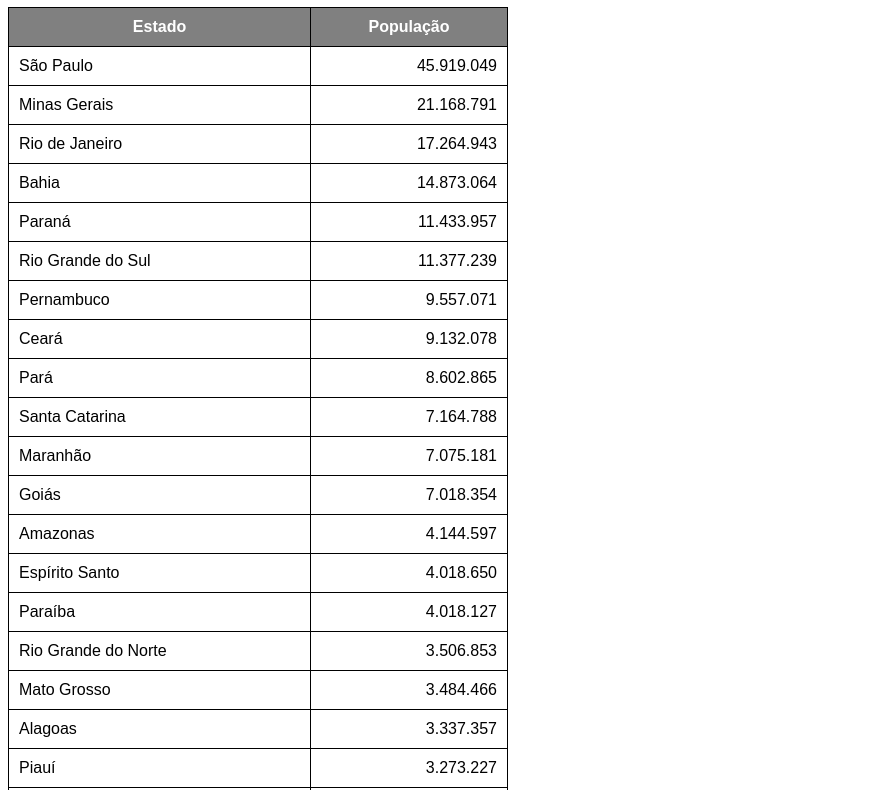
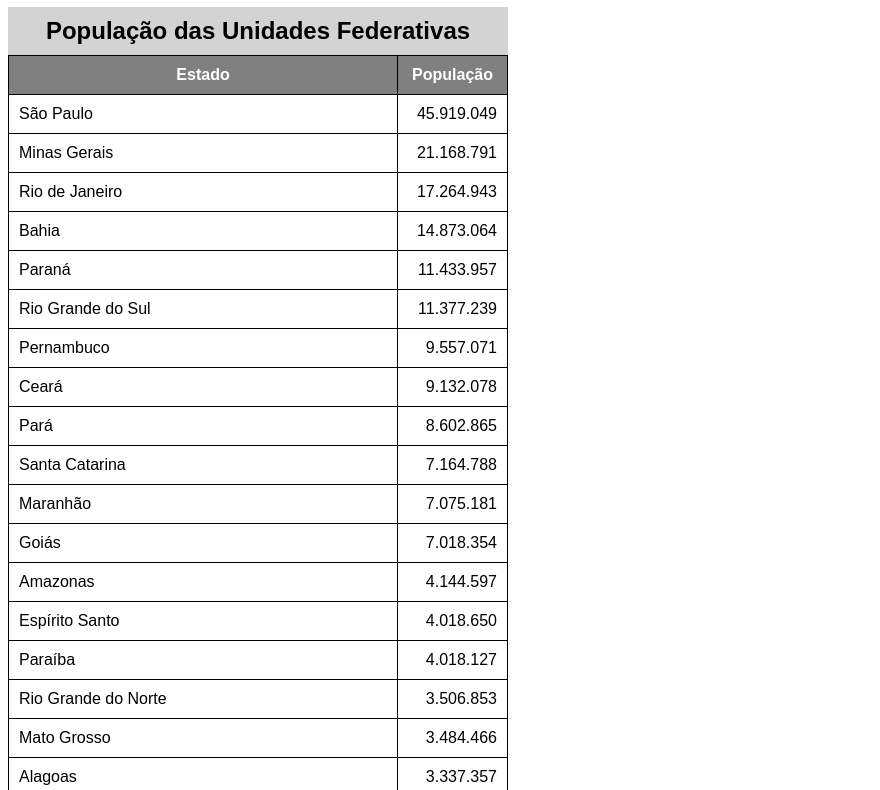
Before and after one commit to PadawanXXVI/01-html-css, a plain HTML site: page modulo-03/exercicio02/index3.html in a window 1280 px wide. Shown: the part 73-863 px from the top of the page, without its empty margins (0-880 px from the left). Drawn offline with Linux system fonts and the light colour scheme.

Commit message:
Caption, escopo e largura de uma coluna
usei a legenda (caption). informei os escopos de coluna e de linha e ajustei a largura da coluna de população para 50px

```diff
--- a/modulo-03/exercicio02/index3.html
+++ b/modulo-03/exercicio02/index3.html
@@ -26,6 +26,12 @@
         h1 {
             text-align: center;
         }
+        caption {
+            font-size: 1.5em;
+            font-weight: bold;
+            padding: 10px;
+            background-color: lightgray;
+        }
 
     </style>
 </head>
@@ -33,17 +39,20 @@
     <h1>Uso de Tabelas Grandes</h1>
     <!--Anatomia de Tabelas:
     Table
-        Thead
+        Caption - legenda da tabela
+        Thead - cabeça da tabela
             TR, TD, TH
-        Tbody
+        Tbody - corpo da tabela
             TR, TD, TH
-        Tfoot
+        Tfoot - pé da tabela
             TR, TD, TH
+        Obs.: como Thead, Tbody, Tfoot e Caption são tags semânticas, podemos usar em qualquer ordem que os navegadores irão entender.
         -->
     <table>
+        <caption>População das Unidades Federativas</caption>
         <thead>
-            <th>Estado</th>
-            <th>População</th>
+            <th scope="col">Estado</th>
+            <th scope="col" style="width: 50px;">População</th><!--scope de col significa que os títulos (th) são título de coluna, já que os dados estão embaixo dos títulos-->
         </thead>
 
         <Tbody>
@@ -159,7 +168,7 @@
 
         <tfoot>
             <tr>
-                <th>Total de Habitantes</th>
+                <th scope="row">Total de Habitantes</th><!--Aqui o scope informa que o título é um título de linha, já que o dado está na mesma liha onde está o título-->
                 <td class="num"><strong>210.147.125</strong></td>
             </tr>
         </tfoot>
```
